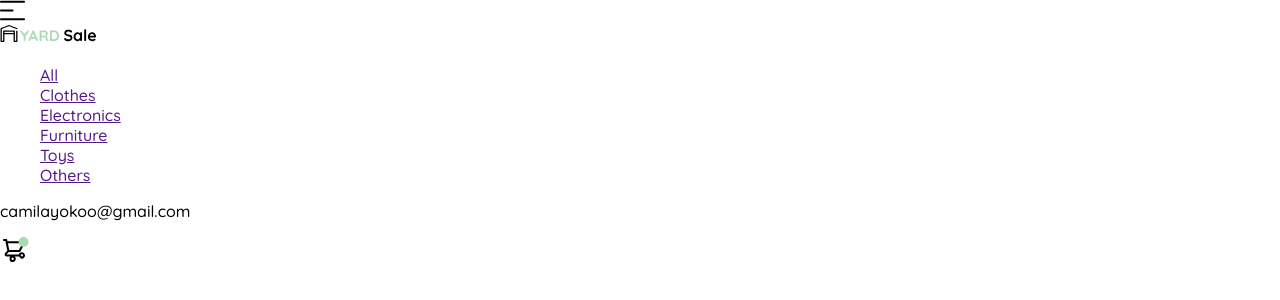
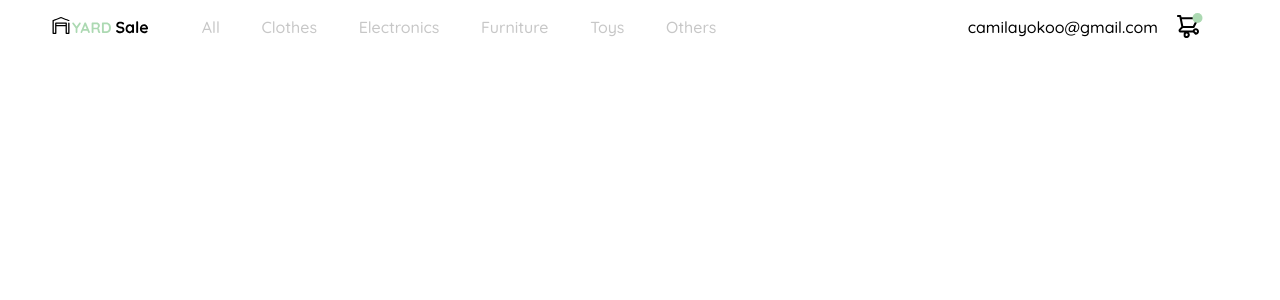
Before and after one commit to daiterranova/Yard-Sale, a plain HTML site: page navbar.html in a window 1280 px wide. Drawn offline with Linux system fonts and the light colour scheme.

Commit message:
add styles for navbar view

```diff
--- a/styles.css
+++ b/styles.css
@@ -30,7 +30,6 @@ body {
   width: 150px;
   margin-bottom: 48px;
   justify-self: center;
-  display: none;
 }
 .title {
   font-size: var(--lg);
@@ -392,10 +391,58 @@ form p {
 .my-orders-list {
   width: 100%;
 }
+/* Navbar */
+
+.navbar {
+  width: 90%;
+  height: 3.37rem;
+  display: flex;
+  justify-content: space-between;
+  padding-left: 3.25rem;
+  padding-right: 3.25rem;
+}
+
+.dropdown-icon {
+  display: none;
+  width: ;
+}
+.navbar-left {
+  display: flex;
+  justify-content: flex-start;
+  align-items: center;
+}
+.navbar-right {
+  display: flex;
+  justify-content: end;
+  align-items: center;
+  gap: 1rem;
+}
+.navbar-list {
+  display: flex;
+  flex-direction: row;
+  gap: 1rem;
+}
+.navbar-list a {
+  text-decoration: none;
+  color: var(--very-light-pinki);
+  font-weight: 500;
+  font-size: var(--md);
+  line-height: 20px;
+  padding: 0.8rem;
+  border-radius: 0.5rem;
+}
+.navbar-logo {
+  margin-bottom: 0;
+}
+.navbar-left ul li a:hover {
+  color: var(--primary-color);
+  border: 1px solid var(--primary-color);
+  font-weight: 700;
+}
 
 @media (max-width: 640px) {
   .logo-img {
-    display: block;
+    display: none;
   }
 
   .form-create,
@@ -405,4 +452,18 @@ form p {
   .my-order-title {
     visibility: hidden;
   }
+  .dropdown-icon {
+    display: block;
+    width: 1.5rem;
+  }
+  .navbar-left ul {
+    display: none;
+  }
+  .email {
+    display: none;
+  }
+  .navbar {
+    justify-content: space-around;
+    padding: 0;
+  }
 }
```
